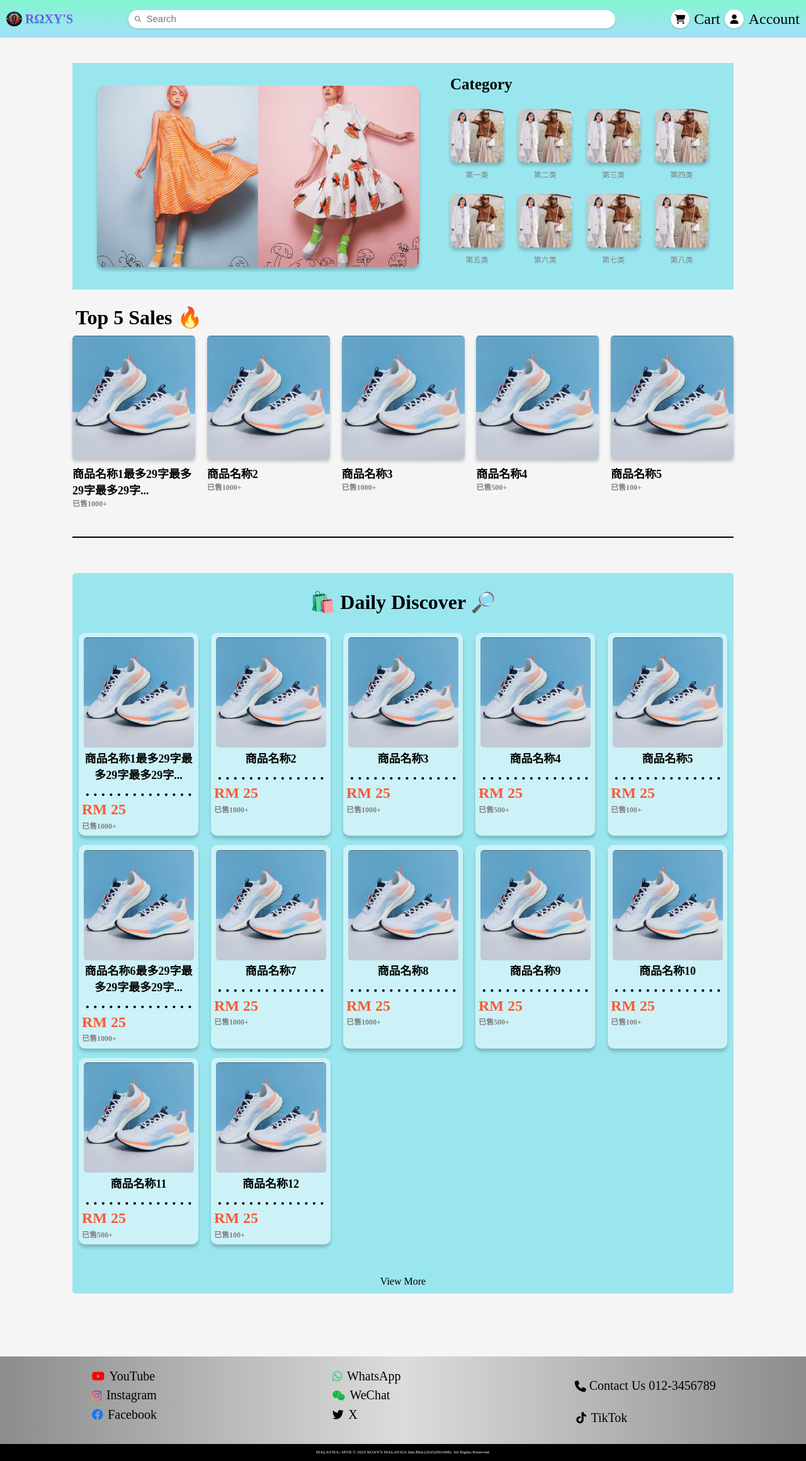
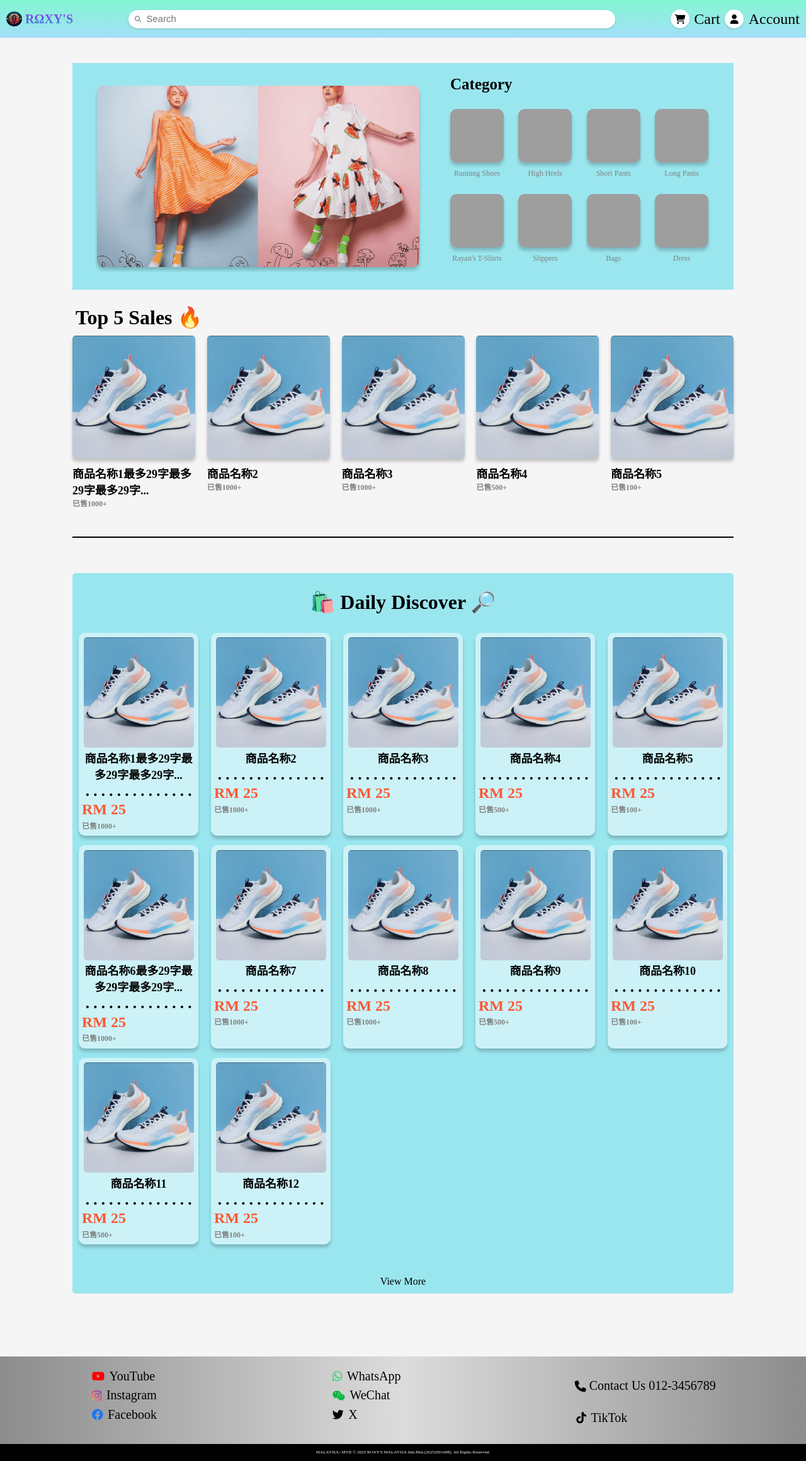
Before and after one commit to Rayan-Loh/Web-Assignment-Code, a PHP site: page / in a window 1280 px wide. Shown: the whole page at 63% size. Run offline with PHP 8.4, Linux system fonts and the light colour scheme; grey boxes are pictures that could not be loaded.

Commit message:
upload category pictures and change names, products not yet...

```diff
--- a/js/carousel.js
+++ b/js/carousel.js
@@ -3,7 +3,11 @@ const images = [
     "image/carousel/fashion2.png",
     "image/carousel/fashion3.png",
     "image/carousel/fashion4.jpg",
-    "image/carousel/fashion5.png"
+    "image/carousel/fashion5.png",
+    "image/carousel/fashion6.webp",
+    "image/carousel/fashion7.jpeg",
+    "image/carousel/fashion8.webp",
+    "image/carousel/fashion9.webp"
 ];
 
 let currentIndex = 0;
--- a/program/home/_firstbox.php
+++ b/program/home/_firstbox.php
@@ -12,19 +12,19 @@
             <div class="category">
                 <?php
                 $categories = [
-                    "category1.php" => "第一类",
-                    "category2.php" => "第二类",
-                    "category3.php" => "第三类",
-                    "category4.php" => "第四类",
-                    "category5.php" => "第五类",
-                    "category6.php" => "第六类",
-                    "category7.php" => "第七类",
-                    "category8.php" => "第八类"
+                    "category1.php" => "Running Shoes",
+                    "category2.php" => "High Heels",
+                    "category3.php" => "Short Pants",
+                    "category4.php" => "Long Pants",
+                    "category5.php" => "Rayan's T-Shirts",
+                    "category6.php" => "Slippers",
+                    "category7.php" => "Bags",
+                    "category8.php" => "Dress"
                 ];
 
                 foreach ($categories as $link => $name): ?>
                     <a href="<?= $link ?>" class="category-box">
-                        <img src="image/carousel/fashion1.jpg" alt="<?= $name ?>">
+                        <img src="image/carousel/category1.jpeg" alt="<?= $name ?>">
                         <p><?= $name ?></p>
                     </a>
                 <?php endforeach; ?>
```
Also changed, not shown: image/carousel/fashion6.webp (added), image/carousel/fashion7.jpeg (added), image/carousel/fashion8.webp (added), image/carousel/fashion9.webp (added), image/categories/category1.jpeg (added), image/categories/category2.jpg (added), image/categories/category3.jpeg (added), image/categories/category4.webp (added), image/categories/category5.webp (added), image/categories/category6.jpg (added), image/categories/category7.jpeg (added), image/categories/category8.jpeg (added).
